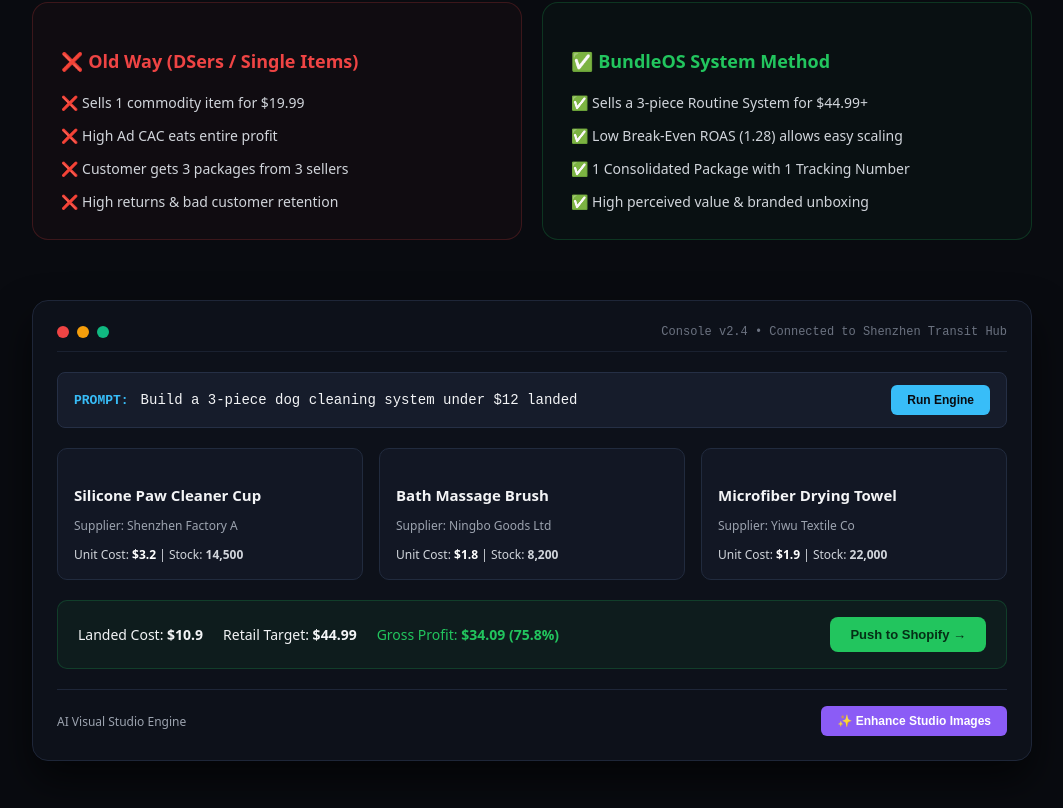
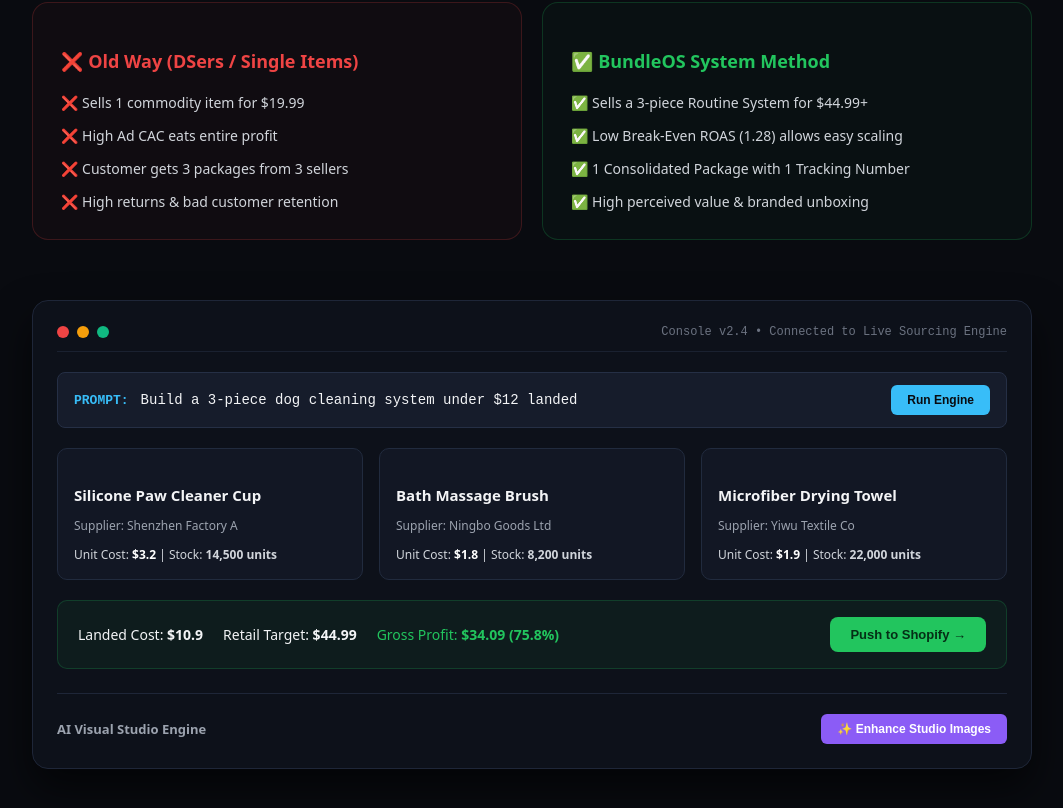
Before and after one commit to melihumuut-a11y/bundleos-landing, a Next.js app: page / in a window 1280 px wide. Shown: the part 1152-1960 px from the top of the page, without its empty margins (108-1171 px from the left). Built offline with nearby package versions, Linux system fonts and the light colour scheme.

Commit message:
Complete standalone app/page.tsx overhaul with instant live image render

```diff
--- a/app/page.tsx
+++ b/app/page.tsx
@@ -6,12 +6,16 @@ export default function Home() {
   const [orders, setOrders] = useState(644);
   const [prompt, setPrompt] = useState('Build a 3-piece dog cleaning system under $12 landed');
   const [loading, setLoading] = useState(false);
+  const [processingImages, setProcessingImages] = useState(false);
+  const [pushingShopify, setPushingShopify] = useState(false);
+  const [studioResult, setStudioResult] = useState<any>(null);
+
   const [bundleData, setBundleData] = useState<any>({
     bundleTitle: "BUILD A 3-PIECE DOG CLEANING SYSTEM UNDER $12 LANDED",
     components: [
-      { id: "sku-1", name: "Silicone Paw Cleaner Cup", supplier: "Shenzhen Factory A", rawCost: 3.20, stock: "14,500", rawImage: "https://images.unsplash.com/photo-1583511655857-d19b40a7a54e?w=500" },
-      { id: "sku-2", name: "Bath Massage Brush", supplier: "Ningbo Goods Ltd", rawCost: 1.80, stock: "8,200", rawImage: "https://images.unsplash.com/photo-1544568100-847a948585b9?w=500" },
-      { id: "sku-3", name: "Microfiber Drying Towel", supplier: "Yiwu Textile Co", rawCost: 1.90, stock: "22,000", rawImage: "https://images.unsplash.com/photo-1535294435445-d7249524ef2e?w=500" }
+      { id: "sku-1", name: "Silicone Paw Cleaner Cup", supplier: "Shenzhen Factory A", rawCost: 3.20, stock: "14,500 units" },
+      { id: "sku-2", name: "Bath Massage Brush", supplier: "Ningbo Goods Ltd", rawCost: 1.80, stock: "8,200 units" },
+      { id: "sku-3", name: "Microfiber Drying Towel", supplier: "Yiwu Textile Co", rawCost: 1.90, stock: "22,000 units" }
     ],
     financials: {
       totalLandedCost: 10.90,
@@ -21,45 +25,17 @@ export default function Home() {
     }
   });
 
-  const [processingImages, setProcessingImages] = useState(false);
-  const [studioResult, setStudioResult] = useState<any>(null);
-  const [pushingShopify, setPushingShopify] = useState(false);
-
   const singleProfit = Math.round(orders * 12);
   const bundleProfit = Math.round(orders * 34);
 
-  // 1. AI Sourcing Engine
-  const handleSource = async (e: any) => {
-    e.preventDefault();
-    setLoading(true);
-    setStudioResult(null);
-
-    try {
-      const res = await fetch('/api/generate-bundle', {
-        method: 'POST',
-        headers: { 'Content-Type': 'application/json' },
-        body: JSON.stringify({ prompt }),
-      });
-      const data = await res.json();
-      if (data.success) {
-        setBundleData(data);
-      }
-    } catch (err) {
-      console.error("Sourcing Error:", err);
-    }
-    setLoading(false);
-  };
-
-  // 2. AI Visual Studio Engine (Prompt parametresi eklendi)
-  const handleProcessStudio = async () => {
-    if (!bundleData) return;
+  // 1. DİNAMİK GÖRSEL ÇEKİCİ (POLLINATIONS AI - UNBOUND CACHE)
+  const fetchStudioImage = async (components: any, currentPrompt: string) => {
     setProcessingImages(true);
-
     try {
       const res = await fetch('/api/process-images', {
         method: 'POST',
         headers: { 'Content-Type': 'application/json' },
-        body: JSON.stringify({ components: bundleData.components, prompt }),
+        body: JSON.stringify({ components, prompt: currentPrompt }),
       });
       const data = await res.json();
       if (data.success) {
@@ -71,7 +47,41 @@ export default function Home() {
     setProcessingImages(false);
   };
 
-  // 3. Shopify Push Engine
+  // 2. OTOMATİK DİNAMİK ARAMA VE GÖRSEL YENİLEME
+  const handleSource = async (e: any) => {
+    e.preventDefault();
+    if (!prompt.trim()) return;
+
+    setLoading(true);
+    setStudioResult(null);
+
+    try {
+      const res = await fetch('/api/generate-bundle', {
+        method: 'POST',
+        headers: { 'Content-Type': 'application/json' },
+        body: JSON.stringify({ prompt }),
+      });
+      const data = await res.json();
+
+      if (data.success) {
+        setBundleData(data);
+        // Ürün verileri gelir gelmez anında o konuya özel CANLI STÜDYO GÖRSELİ de üretilir
+        fetchStudioImage(data.components, prompt);
+      }
+    } catch (err) {
+      console.error("Sourcing Error:", err);
+    }
+    setLoading(false);
+  };
+
+  // 3. MANUEL GÖRSEL YENİLEME
+  const handleProcessStudio = () => {
+    if (bundleData) {
+      fetchStudioImage(bundleData.components, prompt);
+    }
+  };
+
+  // 4. SHOPIFY PUSH ENGINE
   const handlePushShopify = async () => {
     if (!bundleData) return;
     setPushingShopify(true);
@@ -170,9 +180,8 @@ export default function Home() {
           </h2>
           <div style={{ display: 'grid', gridTemplateColumns: 'repeat(auto-fit, minmax(300px, 1fr))', gap: '20px', textAlign: 'left' }}>
 
-            {/* OLD WAY */}
             <div style={{ background: 'rgba(239, 68, 68, 0.03)', border: '1px solid rgba(239, 68, 68, 0.2)', borderRadius: '16px', padding: '28px' }}>
-              <h3 style={{ color: '#EF4444', fontSize: '18px', fontWeight: 'bold', marginBottom: '20px', display: 'flex', alignItems: 'center', gap: '8px' }}>
+              <h3 style={{ color: '#EF4444', fontSize: '18px', fontWeight: 'bold', marginBottom: '20px' }}>
                 ❌ Old Way (DSers / Single Items)
               </h3>
               <ul style={{ listStyle: 'none', padding: 0, margin: 0, display: 'flex', flexDirection: 'column', gap: '14px', fontSize: '14px', color: '#D1D5DB' }}>
@@ -183,9 +192,8 @@ export default function Home() {
               </ul>
             </div>
 
-            {/* BUNDLEOS WAY */}
             <div style={{ background: 'rgba(34, 197, 94, 0.03)', border: '1px solid rgba(34, 197, 94, 0.2)', borderRadius: '16px', padding: '28px' }}>
-              <h3 style={{ color: '#22C55E', fontSize: '18px', fontWeight: 'bold', marginBottom: '20px', display: 'flex', alignItems: 'center', gap: '8px' }}>
+              <h3 style={{ color: '#22C55E', fontSize: '18px', fontWeight: 'bold', marginBottom: '20px' }}>
                 ✅ BundleOS System Method
               </h3>
               <ul style={{ listStyle: 'none', padding: 0, margin: 0, display: 'flex', flexDirection: 'column', gap: '14px', fontSize: '14px', color: '#D1D5DB' }}>
@@ -199,7 +207,7 @@ export default function Home() {
           </div>
         </div>
 
-        {/* CONSOLE TERMINAL (LIVE AI APP) */}
+        {/* CONSOLE TERMINAL (LIVE AI SEARCH ENGINE) */}
         <div id="console" style={{ background: '#0D111A', border: '1px solid #1E2638', borderRadius: '16px', padding: '24px', boxShadow: '0 20px 40px rgba(0,0,0,0.6)', textAlign: 'left' }}>
 
           <div style={{ display: 'flex', justifyContent: 'space-between', alignItems: 'center', marginBottom: '20px', borderBottom: '1px solid #1A2130', paddingBottom: '12px' }}>
@@ -209,7 +217,7 @@ export default function Home() {
               <div style={{ width: '12px', height: '12px', borderRadius: '50%', background: '#10B981' }}></div>
             </div>
             <span style={{ fontSize: '12px', color: '#6B7280', fontFamily: 'monospace' }}>
-              Console v2.4 • Connected to Shenzhen Transit Hub
+              Console v2.4 • Connected to Live Sourcing Engine
             </span>
           </div>
 
@@ -223,7 +231,7 @@ export default function Home() {
                 style={{ flex: 1, background: 'transparent', border: 'none', color: '#F3F4F6', fontSize: '14px', outline: 'none', fontFamily: 'monospace' }}
               />
               <button type="submit" style={{ background: '#38BDF8', color: '#090B10', padding: '8px 16px', border: 'none', borderRadius: '6px', fontWeight: 'bold', fontSize: '12px', cursor: 'pointer' }}>
-                {loading ? 'Scanning...' : 'Run Engine'}
+                {loading ? 'Scanning Engine...' : 'Run Engine'}
               </button>
             </div>
           </form>
@@ -233,7 +241,7 @@ export default function Home() {
               <div style={{ display: 'grid', gridTemplateColumns: 'repeat(auto-fit, minmax(220px, 1fr))', gap: '16px', marginBottom: '20px' }}>
                 {bundleData.components.map((c: any) => (
                   <div key={c.id} style={{ background: '#121724', border: '1px solid #212B3E', borderRadius: '10px', padding: '16px' }}>
-                    <h4 style={{ fontSize: '15px', fontWeight: 'bold', marginBottom: '4px' }}>{c.name}</h4>
+                    <h4 style={{ fontSize: '15px', fontWeight: 'bold', marginBottom: '6px' }}>{c.name}</h4>
                     <p style={{ fontSize: '12px', color: '#9CA3AF', marginBottom: '12px' }}>Supplier: {c.supplier || 'China Factory'}</p>
                     <div style={{ fontSize: '12px', color: '#D1D5DB' }}>
                       Unit Cost: <b style={{ color: 'white' }}>${c.rawCost}</b> | Stock: <b>{c.stock || '10,000+'}</b>
@@ -257,20 +265,25 @@ export default function Home() {
                 </button>
               </div>
 
-              <div style={{ marginTop: '20px', borderTop: '1px solid #1E2638', paddingTop: '16px', display: 'flex', justifyContent: 'space-between', alignItems: 'center' }}>
-                <span style={{ fontSize: '12px', color: '#9CA3AF' }}>AI Visual Studio Engine</span>
+              <div style={{ marginTop: '24px', borderTop: '1px solid #1E2638', paddingTop: '20px', display: 'flex', justifyContent: 'space-between', alignItems: 'center' }}>
+                <span style={{ fontSize: '13px', color: '#9CA3AF', fontWeight: 'bold' }}>AI Visual Studio Engine</span>
                 <button
                   onClick={handleProcessStudio}
                   type="button"
                   style={{ background: '#8B5CF6', color: 'white', padding: '8px 16px', border: 'none', borderRadius: '6px', fontWeight: 'bold', cursor: 'pointer', fontSize: '12px' }}
                 >
-                  {processingImages ? 'Generating Dynamic Studio Art...' : '✨ Enhance Studio Images'}
+                  {processingImages ? 'Rendering Studio Art...' : '✨ Enhance Studio Images'}
                 </button>
               </div>
 
+              {/* CANLI DİNAMİK STÜDYO GÖRSELİ */}
               {studioResult && (
-                <div style={{ marginTop: '16px', background: '#161C2B', padding: '16px', borderRadius: '8px', border: '1px solid #8B5CF6' }}>
-                  <img src={studioResult.heroStudioImage} alt="Dynamic Studio Asset" style={{ width: '100%', maxHeight: '300px', objectFit: 'cover', borderRadius: '6px' }} />
+                <div style={{ marginTop: '16px', background: '#161C2B', padding: '12px', borderRadius: '10px', border: '1px solid #8B5CF6', overflow: 'hidden' }}>
+                  <img
+                    src={studioResult.heroStudioImage}
+                    alt="Dynamic Studio Asset"
+                    style={{ width: '100%', maxHeight: '350px', objectFit: 'cover', borderRadius: '8px', display: 'block' }}
+                  />
                 </div>
               )}
             </div>
```
